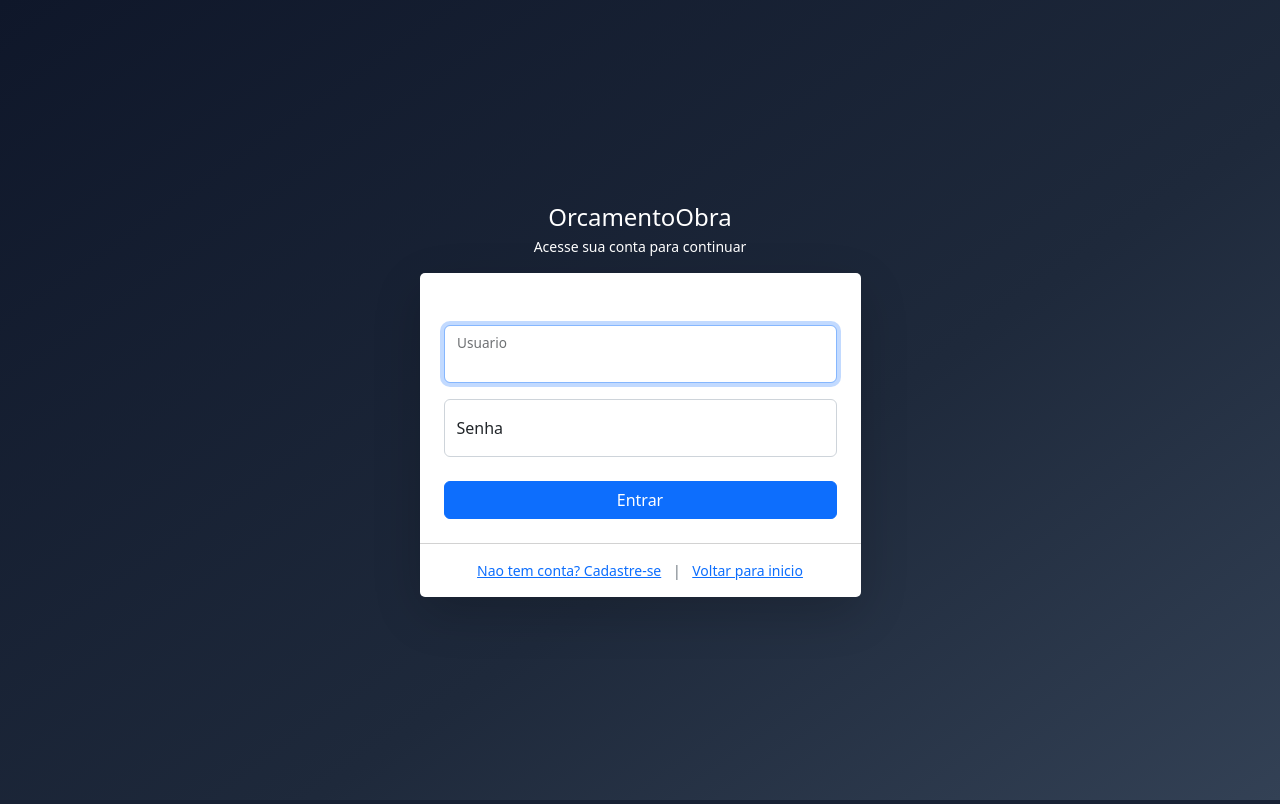
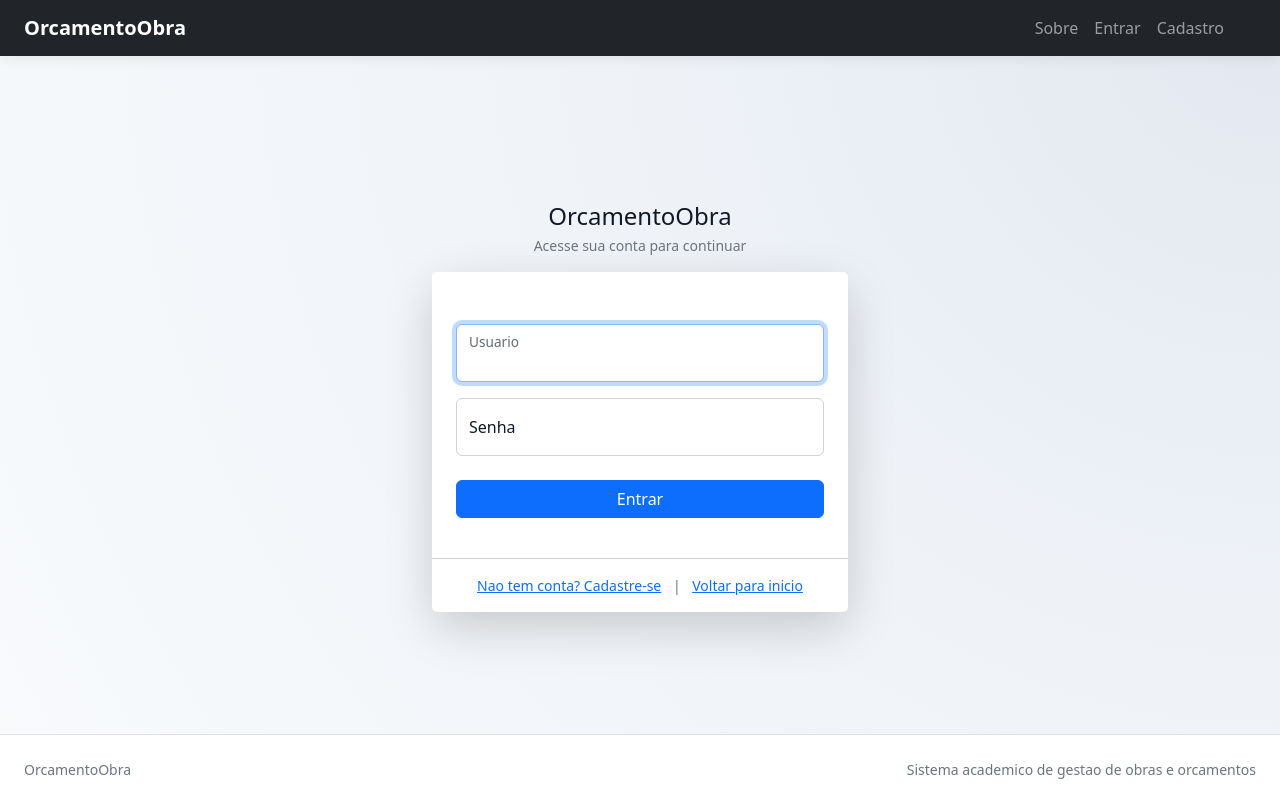
Before and after one commit to Luqui05/OrcamentoObra, a Django app: page /usuarios/login/ in a window 1280 px wide. Run offline with Django 5.2, Linux system fonts and the light colour scheme.

Commit message:
fix: correção de header e footer
Co-authored-by: Copilot <copilot@github.com>

```diff
--- a/core/templates/core/base.html
+++ b/core/templates/core/base.html
@@ -22,21 +22,37 @@
         --oo-brand-900: #0f172a;
         --oo-brand-700: #1e293b;
         --oo-success: #198754;
+        --oo-header-height: 56px;
       }
 
       html,
       body {
+        min-height: 100%;
         margin: 0;
         padding: 0;
       }
 
       body {
+        min-height: 100vh;
+        display: flex;
+        flex-direction: column;
+        padding-top: var(--oo-header-height);
         background: radial-gradient(circle at top right, #e2e8f0 0%, var(--oo-bg) 40%, #f8fafc 100%);
         color: var(--oo-ink);
       }
 
       .navbar {
+        min-height: var(--oo-header-height);
+        position: fixed;
+        top: 0;
+        left: 0;
+        right: 0;
+        z-index: 1030;
         box-shadow: 0 2px 14px rgba(0, 0, 0, 0.08);
+      }
+
+      main {
+        flex: 1 0 auto;
       }
 
       .hero-shell {
@@ -109,15 +125,28 @@
       }
 
       footer {
+        flex-shrink: 0;
         background: var(--oo-surface);
       }
+
+      .auth-main {
+        max-width: 1080px;
+      }
+
+      @media (max-width: 767.98px) {
+        body {
+          padding-top: 54px;
+        }
+      }
     </style>
+    {% block extra_css %}{% endblock %}
   </head>
   <body class="sb-nav-fixed">
     <nav class="navbar navbar-expand navbar-dark bg-dark">
       <div class="container-fluid px-4">
         <a class="navbar-brand fw-semibold" href="{% url 'index' %}">OrcamentoObra</a>
 
+        {% if request.user.is_authenticated %}
           <ul class="navbar-nav ms-auto ms-md-0 me-3 me-lg-4">
             <li class="nav-item dropdown">
               <a
@@ -143,10 +172,17 @@
               </ul>
             </li>
           </ul>
+        {% else %}
+          <ul class="navbar-nav ms-auto me-3 me-lg-4">
+            <li class="nav-item"><a class="nav-link" href="{% url 'sobre' %}">Sobre</a></li>
+            <li class="nav-item"><a class="nav-link" href="{% url 'login' %}">Entrar</a></li>
+            <li class="nav-item"><a class="nav-link" href="{% url 'cadastro_usuario' %}">Cadastro</a></li>
+          </ul>
+        {% endif %}
       </div>
     </nav>
 
-    <main class="container-fluid px-4 py-4">
+    <main class="{% block main_class %}container-fluid px-4 py-4{% endblock %}">
       {% block content %}{% endblock %}
     </main>
 
--- a/usuarios/templates/usuarios/login.html
+++ b/usuarios/templates/usuarios/login.html
@@ -1,40 +1,28 @@
-<!doctype html>
-<html lang="pt-br">
-  <head>
-    <meta charset="UTF-8" />
-    <meta name="viewport" content="width=device-width, initial-scale=1.0" />
-    <title>Entrar | OrcamentoObra</title>
-    <link
-      href="https://cdn.jsdelivr.net/npm/bootstrap@5.2.3/dist/css/bootstrap.min.css"
-      rel="stylesheet"
-    />
+{% extends "core/base.html" %}
+
+{% block title %}Entrar | OrcamentoObra{% endblock %}
+
+{% block extra_css %}
   <style>
-      body {
-        min-height: 100vh;
-        background: linear-gradient(145deg, #0f172a 0%, #1e293b 60%, #334155 100%);
-      }
-
     .auth-wrap {
-        min-height: 100vh;
+      min-height: calc(100vh - var(--oo-header-height) - 90px);
     }
 
     .auth-card {
       border: 0;
       border-radius: 1rem;
     }
+  </style>
+{% endblock %}
 
-      .auth-subtitle {
-        color: #6b7280;
-      }
-    </style>
-  </head>
-  <body>
-    <main class="container auth-wrap d-flex align-items-center justify-content-center py-4">
+{% block main_class %}container auth-main auth-wrap d-flex align-items-center justify-content-center py-4{% endblock %}
+
+{% block content %}
   <div class="row justify-content-center w-100">
     <div class="col-lg-5 col-md-8">
-          <div class="text-center text-white mb-3">
+      <div class="text-center mb-3">
         <h1 class="h4 mb-1">OrcamentoObra</h1>
-            <p class="small mb-0">Acesse sua conta para continuar</p>
+        <p class="small mb-0 text-muted">Acesse sua conta para continuar</p>
       </div>
 
       <div class="card auth-card shadow-lg">
@@ -79,8 +67,4 @@
       </div>
     </div>
   </div>
-    </main>
-
-    <script src="https://cdn.jsdelivr.net/npm/bootstrap@5.2.3/dist/js/bootstrap.bundle.min.js"></script>
-  </body>
-</html>
+{% endblock %}
```
Also changed, not shown: usuarios/templates/usuarios/cadastro.html (+14 -31 lines). Lines whose indentation alone changed are shown as unchanged.
